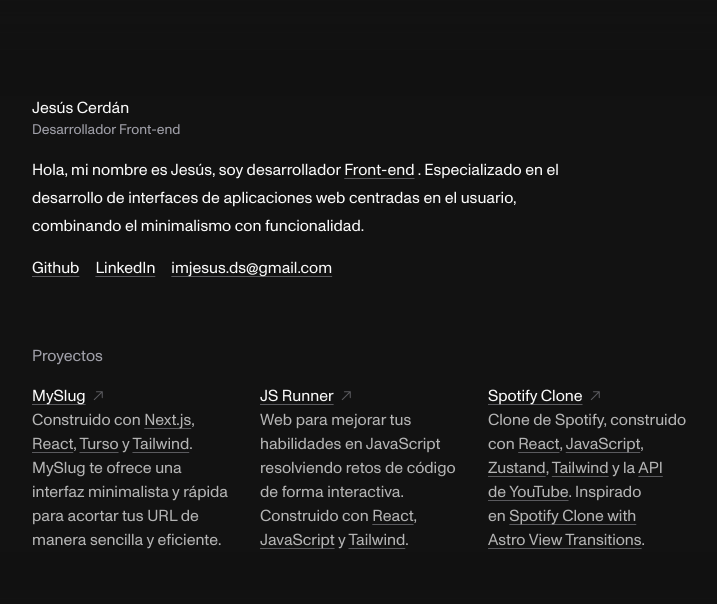
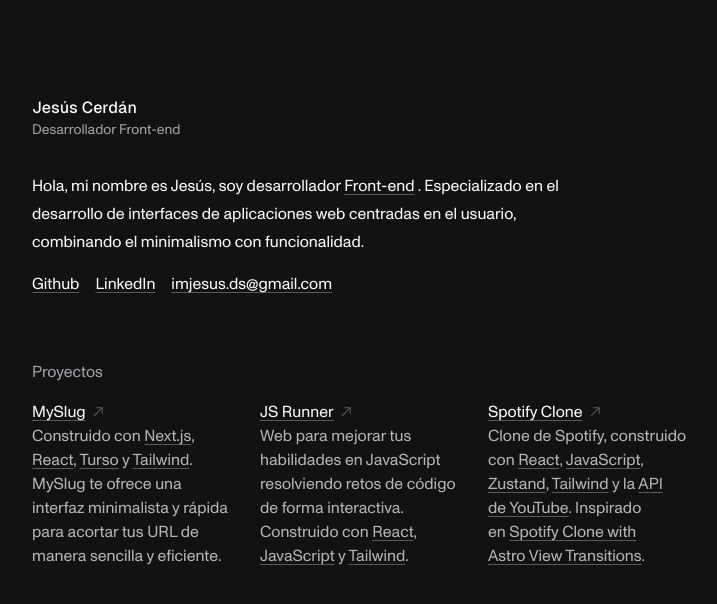
Before and after one commit to imjesusc/imjesus, a React (Vite) app: page / in a window 1280 px wide. Shown: the top 604 px of the page, without its empty margins (274-991 px from the left). Built offline with nearby package versions, Linux system fonts and the light colour scheme.

Commit message:
feat: added enter animation

```diff
--- a/src/components/me/me.jsx
+++ b/src/components/me/me.jsx
@@ -26,16 +26,20 @@ export default function Me() {
 
   return (
     <section className="flex flex-col gap-4">
-      <header>
-        <h1 className="text-base font-medium">{meData.name}</h1>
-        <h2 className="text-sm text-muted-foreground">{meData.role}</h2>
+      <header data-animate className="mb-4">
+        <h1 className="font-geist text-base font-medium" data-animate>
+          {meData.name}
+        </h1>
+        <h2 className="text-sm text-muted-foreground" data-animate>
+          {meData.role}
+        </h2>
       </header>
 
-      <div>
+      <div style={{ '--stagger': '1' }} data-animate>
         <Mdx className="max-w-[60ch] text-pretty  text-base leading-7 text-foreground">{meData.aboutMe}</Mdx>
       </div>
 
-      <footer>
+      <footer data-animate style={{ '--stagger': '2' }}>
         <ul className="flex flex-wrap gap-4">
           {meData.socials.map((social) => (
             <li key={social.name}>
--- a/src/components/projects/projects.jsx
+++ b/src/components/projects/projects.jsx
@@ -24,7 +24,7 @@ const projectsData = {
 
 export const Projects = () => {
   return (
-    <main className="flex flex-col gap-4">
+    <main className="flex flex-col gap-4" data-animate style={{ '--stagger': '5' }}>
       <header>
         <h2 className="text-base text-muted-foreground">Proyectos</h2>
       </header>
--- a/src/index.css
+++ b/src/index.css
@@ -64,6 +64,28 @@
 
   body {
     @apply font-x overflow-x-hidden  text-foreground;
+  }
+
+  [data-animate] {
+    --stagger: 0;
+    --delay: 120ms;
+    --start: 0ms;
+  }
+
+  @keyframes enter {
+    0% {
+      opacity: 0;
+      transform: translateY(10px);
+    }
+    100% {
+      opacity: 1;
+      transform: none;
+    }
+  }
+
+  [data-animate] {
+    animation: enter 0.6s both;
+    animation-delay: calc(var(--stagger) * var(--delay) + var(--start));
   }
 
   @font-face {
```
